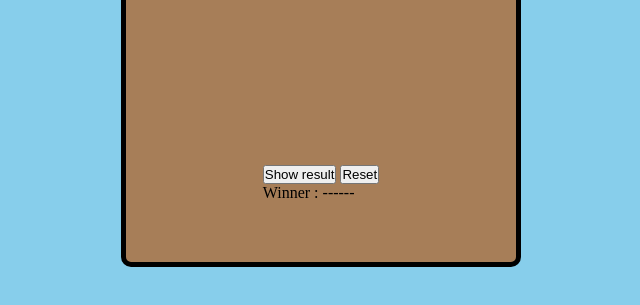
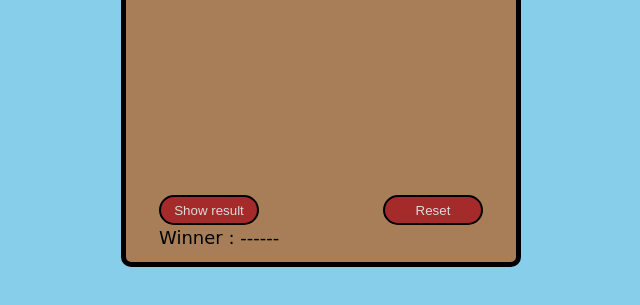
Before and after one commit to firozansarijs/EVM-machine, a plain HTML site: page index.html in a window 1280 px wide. Shown: the part 203-508 px from the top of the page, without its empty margins (319-959 px from the left). Drawn offline with Linux system fonts and the light colour scheme.

Commit message:
Initial commit - EVM Machine project

```diff
--- a/style.css
+++ b/style.css
@@ -30,8 +30,27 @@ body {
     display: flex;
 }
 .winner-block{
-    margin-top: 150px;
+    margin-top: 180px;
 }
-.winner-block button{
-
+.winner-block .btn1{
+   border: 2px solid black;
+   color: #dadada;
+   background-color: brown;
+   border-radius: 20px;
+   height: 30px;
+   width: 100px;
+   margin-right: 120px;
 }
+.winner-block .btn2{
+   border: 2px solid black;
+   color: #dadada;
+   background-color: brown;
+   border-radius: 20px;
+   height: 30px;
+   width: 100px;
+}
+.winner-block p{
+    font-family: cursive;
+    font-size: large;
+    margin-top: 2px;
+}
```
